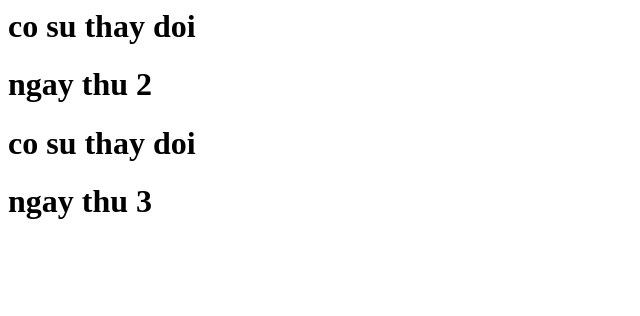
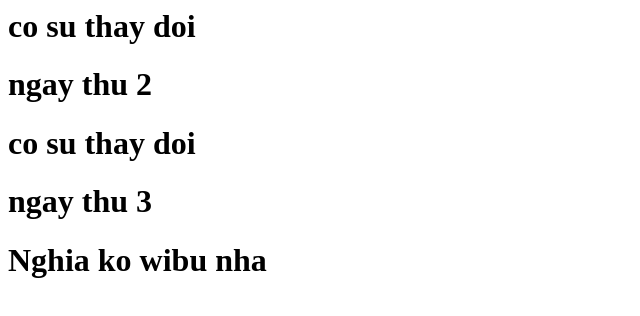
Before and after one commit to temmaste/manguonmo2, a plain HTML site: page index_thinhho.html in a window 1280 px wide. Shown: the whole page, without its empty margins (0-640 px from the left). Drawn offline with Linux system fonts and the light colour scheme.

Commit message:
day la loi nhan tu Nghia =))

```diff
--- a/index_thinhho.html
+++ b/index_thinhho.html
@@ -10,5 +10,6 @@
     <h1>ngay thu 2</h1>
     <h1>co su thay doi</h1>
     <h1>ngay thu 3</h1>
+    <h1>Nghia ko wibu nha</h1>
 </body>
 </html>
```
Also changed, not shown: index_nghia.html (+1 -1 lines), index_thaison.html (+1 -1 lines).
